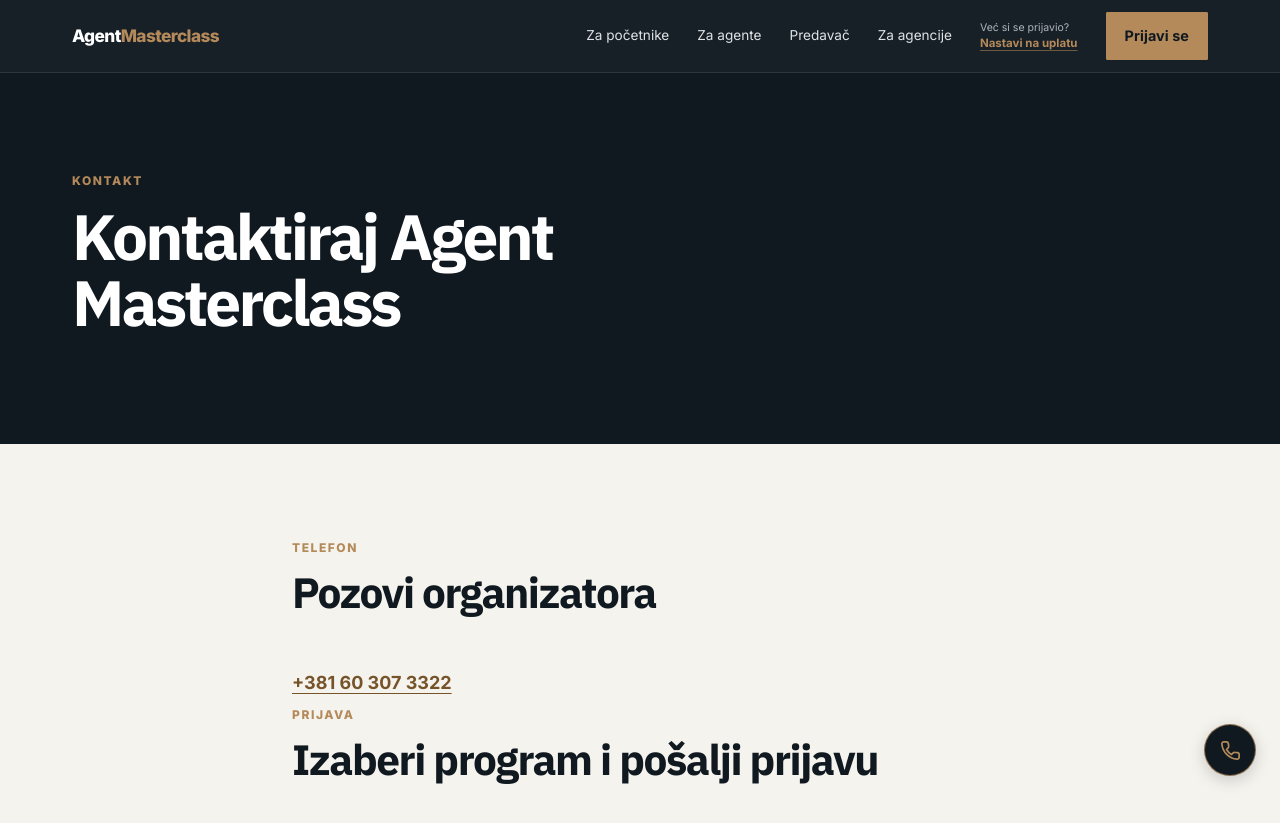
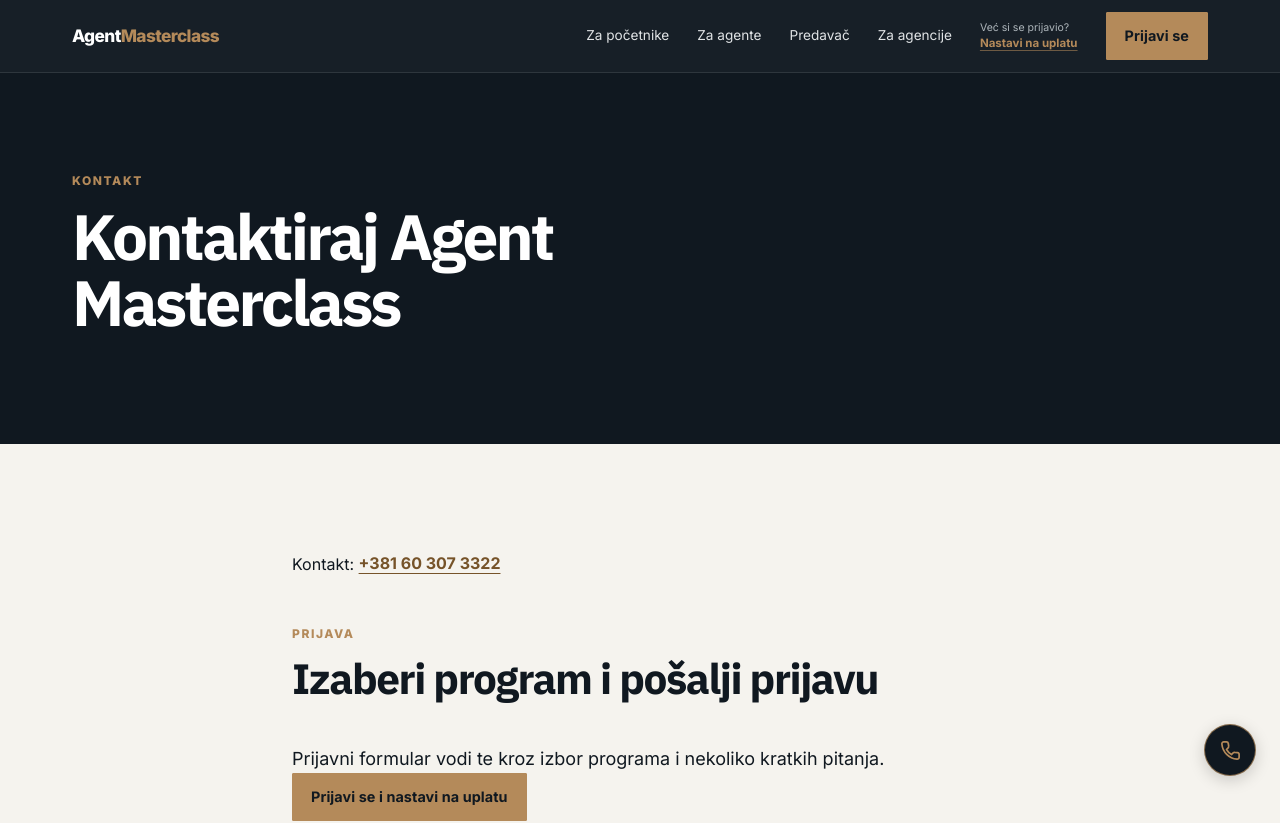
Before and after one commit to nikolaskakavac/agentmasterclass, a Next.js app: page /kontakt in a window 1280 px wide. Shown: the top 823 px of the page. Built offline with nearby package versions, Linux system fonts and the light colour scheme.

Commit message:
Uskladi prikaz kontakta

```diff
--- a/app/globals.css
+++ b/app/globals.css
@@ -144,7 +144,8 @@ h3 { line-height:1.2; letter-spacing:-.02em; }
 .footer-resume-action a { text-decoration:underline; text-decoration-color:rgba(180,138,90,.55); text-underline-offset:4px; }
 .footer-bottom .legal { width:100%; }
 .footer-phone { width:max-content; min-height:48px; display:inline-flex; align-items:center; color:var(--accent); font-weight:650; }
-.contact-phone-link { min-height:48px; display:inline-flex; align-items:center; color:#765329; font-weight:700; text-decoration:underline; text-underline-offset:4px; }
+.contact-phone-line { margin-bottom:38px; font-size:1rem; }
+.contact-phone-link { min-height:48px; display:inline-flex; align-items:center; color:#765329; font-weight:650; text-decoration:underline; text-underline-offset:4px; }
 .floating-call { position:fixed; z-index:61; right:20px; bottom:calc(80px + env(safe-area-inset-bottom)); width:52px; height:52px; display:grid; place-items:center; border:1px solid rgba(180,138,90,.7); border-radius:50%; background:var(--ink); color:var(--accent); box-shadow:0 4px 16px rgba(0,0,0,.18); transition:background-color var(--motion-fast),color var(--motion-fast),border-color var(--motion-fast); }
 .floating-call svg { width:23px; height:23px; }
 .floating-call:hover { background:var(--accent); color:var(--ink); border-color:var(--accent); }
--- a/app/kontakt/page.tsx
+++ b/app/kontakt/page.tsx
@@ -7,6 +7,6 @@ export const metadata: Metadata = { title: "Kontakt, Agent Masterclass" };
 
 export default function ContactPage() {
   return <main><EditorialHero eyebrow="KONTAKT" title="Kontaktiraj Agent Masterclass" />
-    <Section><Container className="narrow-content"><SectionHeading eyebrow="TELEFON" title="Pozovi organizatora" /><p><a className="contact-phone-link" href={siteConfig.phoneHref}>{siteConfig.phone}</a></p><SectionHeading eyebrow="PRIJAVA" title="Izaberi program i pošalji prijavu" /><p>Prijavni formular vodi te kroz izbor programa i nekoliko kratkih pitanja.</p><ButtonLink href="/prijava">Prijavi se i nastavi na uplatu</ButtonLink></Container></Section>
+    <Section><Container className="narrow-content"><p className="contact-phone-line">Kontakt: <a className="contact-phone-link" href={siteConfig.phoneHref}>{siteConfig.phone}</a></p><SectionHeading eyebrow="PRIJAVA" title="Izaberi program i pošalji prijavu" /><p>Prijavni formular vodi te kroz izbor programa i nekoliko kratkih pitanja.</p><ButtonLink href="/prijava">Prijavi se i nastavi na uplatu</ButtonLink></Container></Section>
   </main>;
 }
```
